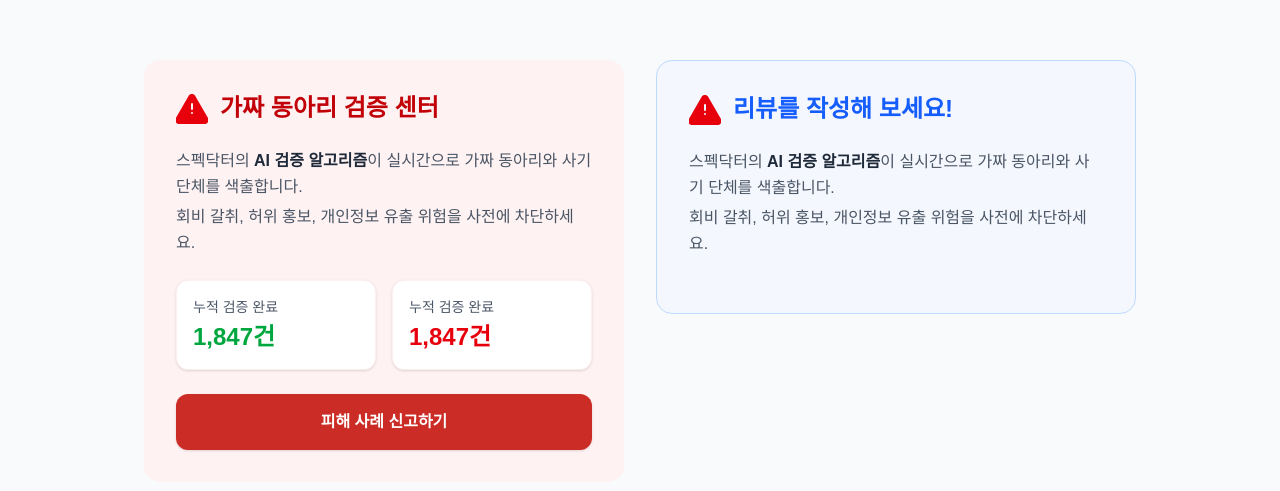
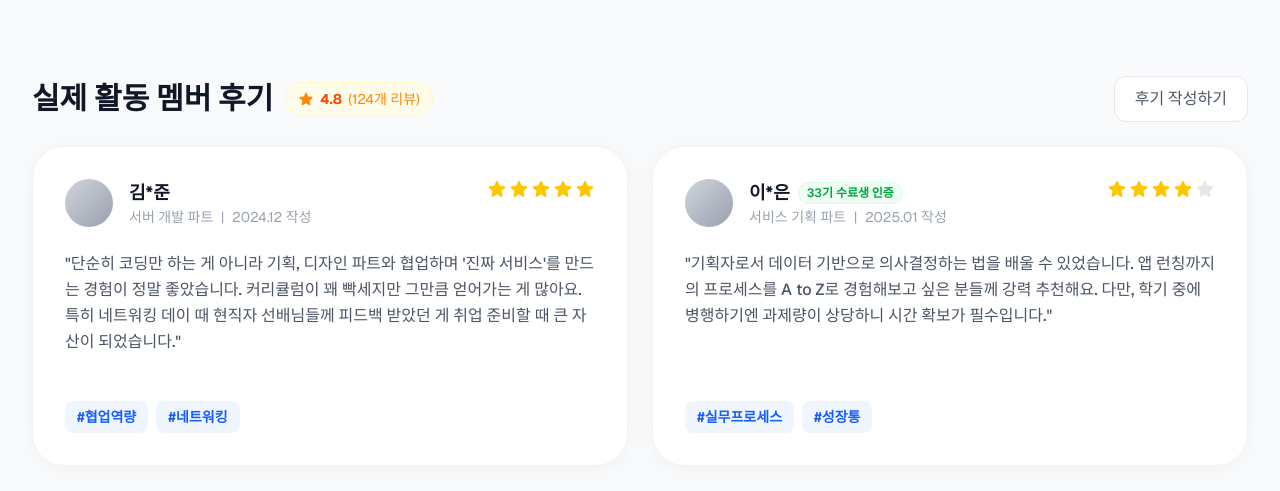
Before and after one commit to GDGoC-ONE-WAVE-Team-1/SpecDoctor-FE, a Next.js app: page / in a window 1280 px wide. Shown: the part 129-620 px from the top of the page. Built offline with nearby package versions, Linux system fonts and the light colour scheme.

Commit message:
feat : real review

```diff
--- /dev/null
+++ b/app/components/ReviewCard.tsx
@@ -0,0 +1,92 @@
+import React from 'react';
+
+interface ReviewCardProps {
+    name: string;
+    maskedName?: boolean; // For "김*준" style
+    role: string;
+    date: string;
+    rating: number; // 0 to 5
+    content: string;
+    tags: string[];
+    isCertified?: boolean; // For "33기 수료생 인증" badge
+    certificationText?: string;
+    avatarImage?: string; // Optional image URL
+}
+
+export default function ReviewCard({
+    name,
+    role,
+    date,
+    rating,
+    content,
+    tags,
+    isCertified = false,
+    certificationText = "수료생 인증",
+    avatarImage,
+}: ReviewCardProps) {
+    // Generate stars array
+    const fullStars = Math.floor(rating);
+    const hasHalfStar = rating % 1 !== 0; // Simplified for now, just full stars usually
+
+    return (
+        <div className="bg-white rounded-[32px] p-8 shadow-[0_2px_20px_rgba(0,0,0,0.04)] flex flex-col h-full border border-gray-100 min-h-[320px]">
+            <div className="flex items-start justify-between mb-6">
+                <div className="flex items-center gap-4">
+                    {/* Avatar Placeholder or Image */}
+                    <div className="w-12 h-12 rounded-full bg-gray-200 overflow-hidden flex-shrink-0">
+                        {avatarImage ? (
+                            <img src={avatarImage} alt={name} className="w-full h-full object-cover" />
+                        ) : (
+                            <div className="w-full h-full bg-gradient-to-br from-gray-300 to-gray-400" />
+                        )}
+                    </div>
+
+                    <div className="flex flex-col">
+                        <div className="flex items-center gap-2">
+                            <span className="font-bold text-gray-900 text-lg">{name}</span>
+                            {isCertified && (
+                                <span className="text-[10px] sm:text-xs font-semibold text-green-600 bg-green-50 px-2 py-0.5 rounded-full border border-green-100">
+                                    {certificationText}
+                                </span>
+                            )}
+                        </div>
+                        <div className="text-gray-400 text-sm">
+                            {role} <span className="mx-1">|</span> {date}
+                        </div>
+                    </div>
+                </div>
+
+                {/* Stars */}
+                <div className="flex gap-0.5">
+                    {[...Array(5)].map((_, i) => (
+                        <svg
+                            key={i}
+                            xmlns="http://www.w3.org/2000/svg"
+                            viewBox="0 0 24 24"
+                            fill="currentColor"
+                            className={`w-5 h-5 ${i < fullStars ? 'text-yellow-400' : 'text-gray-200'}`}
+                        >
+                            <path fillRule="evenodd" d="M10.788 3.21c.448-1.077 1.976-1.077 2.424 0l2.082 5.007 5.404.433c1.164.093 1.636 1.545.749 2.305l-4.117 3.527 1.257 5.273c.271 1.136-.964 2.033-1.96 1.425L12 18.354 7.373 21.18c-.996.608-2.231-.29-1.96-1.425l1.257-5.273-4.117-3.527c-.887-.76-.415-2.212.749-2.305l5.404-.433 2.082-5.006z" clipRule="evenodd" />
+                        </svg>
+                    ))}
+                </div>
+            </div>
+
+            <p className="text-gray-600 leading-relaxed mb-8 text-[15px] sm:text-base font-medium line-clamp-4">
+                "{content}"
+            </p>
+
+            {/* Tags - Push to bottom */}
+            <div className="mt-auto flex flex-wrap gap-2">
+                {tags.map((tag, index) => (
+                    <span
+                        key={index}
+                        className="px-3 py-1.5 bg-blue-50 text-blue-600 text-sm font-semibold rounded-lg"
+                    >
+                        #{tag}
+                    </span>
+                ))}
+            </div>
+        </div>
+    );
+}
--- a/app/page.tsx
+++ b/app/page.tsx
@@ -1,20 +1,59 @@
-import VerificationCenterCard from "./components/VerificationCenterCard";
-import ReviewPromoCard from "./components/ReviewPromoCard";
+import ReviewCard from "./components/ReviewCard";
 
 export default function Home() {
+  const reviews = [
+    {
+      name: "김*준",
+      role: "서버 개발 파트",
+      date: "2024.12 작성",
+      rating: 5,
+      content: "단순히 코딩만 하는 게 아니라 기획, 디자인 파트와 협업하며 '진짜 서비스'를 만드는 경험이 정말 좋았습니다. 커리큘럼이 꽤 빡세지만 그만큼 얻어가는 게 많아요. 특히 네트워킹 데이 때 현직자 선배님들께 피드백 받았던 게 취업 준비할 때 큰 자산이 되었습니다.",
+      tags: ["협업역량", "네트워킹"],
+      isCertified: false,
+    },
+    {
+      name: "이*은",
+      role: "서비스 기획 파트",
+      date: "2025.01 작성",
+      rating: 4, // 4.5 visually but using 4 stars for simplicity/based on image showing 1 empty
+      content: "기획자로서 데이터 기반으로 의사결정하는 법을 배울 수 있었습니다. 앱 런칭까지의 프로세스를 A to Z로 경험해보고 싶은 분들께 강력 추천해요. 다만, 학기 중에 병행하기엔 과제량이 상당하니 시간 확보가 필수입니다.",
+      tags: ["실무프로세스", "성장통"],
+      isCertified: true,
+      certificationText: "33기 수료생 인증"
+    }
+  ];
+
   return (
-    <div className="min-h-screen bg-gray-50 flex flex-col items-center justify-center p-8">
-      {/* Forced horizontal layout with flex-row */}
-      <div className="flex flex-row gap-8 max-w-6xl w-full justify-center items-start">
-        {/* Verification Center Card */}
-        <div className="flex flex-col items-center gap-4 w-full md:w-auto">
-          <VerificationCenterCard />
+    <div className="min-h-screen bg-gray-50 flex flex-col items-center justify-center p-8 font-sans">
+
+      {/* Section Container */}
+      <div className="w-full max-w-7xl mx-auto flex flex-col gap-6">
+
+        {/* Header */}
+        <div className="flex items-center justify-between">
+          <div className="flex items-center gap-3">
+            <h2 className="text-2xl md:text-3xl font-bold text-gray-900">실제 활동 멤버 후기</h2>
+            <div className="flex items-center gap-1.5 bg-yellow-50 px-3 py-1.5 rounded-full border border-yellow-100">
+              <svg xmlns="http://www.w3.org/2000/svg" viewBox="0 0 24 24" fill="currentColor" className="w-4 h-4 text-orange-400">
+                <path fillRule="evenodd" d="M10.788 3.21c.448-1.077 1.976-1.077 2.424 0l2.082 5.007 5.404.433c1.164.093 1.636 1.545.749 2.305l-4.117 3.527 1.257 5.273c.271 1.136-.964 2.033-1.96 1.425L12 18.354 7.373 21.18c-.996.608-2.231-.29-1.96-1.425l1.257-5.273-4.117-3.527c-.887-.76-.415-2.212.749-2.305l5.404-.433 2.082-5.006z" clipRule="evenodd" />
+              </svg>
+              <span className="text-orange-600 font-bold text-sm">4.8</span>
+              <span className="text-orange-400 text-sm">(124개 리뷰)</span>
+            </div>
+          </div>
+
+          <button className="hidden sm:block px-5 py-2.5 bg-white border border-gray-200 rounded-xl text-gray-600 font-medium hover:bg-gray-50 transition-colors">
+            후기 작성하기
+          </button>
         </div>
 
-        {/* Review Promo Card */}
-        <div className="flex flex-col items-center gap-4 w-full md:w-auto">
-          <ReviewPromoCard />
+        {/* Review Cards Grid */}
+        <div className="grid grid-cols-1 md:grid-cols-2 gap-6">
+          {reviews.map((review, i) => (
+            <ReviewCard key={i} {...review} />
+          ))}
         </div>
+
       </div>
     </div>
   );
```
